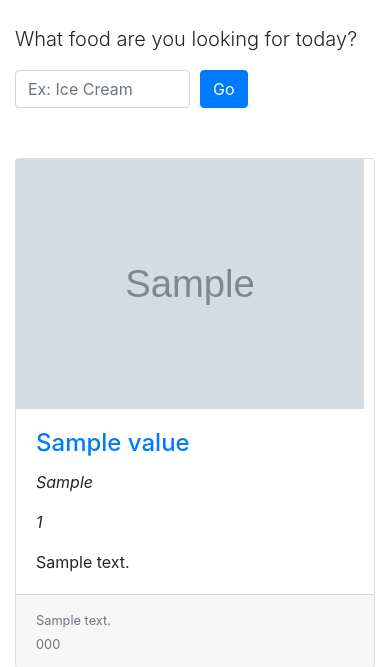
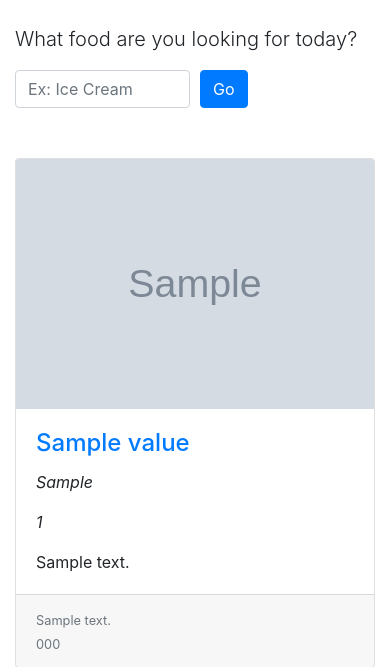
Before and after one commit to jerrylin3321/aldente-website, a Flask app: template templates/response.html in a window 390 px wide. Shown: the part 1305-1972 px from the top of the page. Run offline with Flask 2, Linux system fonts and the light colour scheme; the template is opened without the code that fills it: most values are stand-ins (such as "Sample title", 1, 10 or a date in 2020); grey boxes marked "Sample" are stand-in pictures; some libraries are stand-ins or nearby versions.

Commit message:
added responsive images

```diff
--- a/static/custom.css
+++ b/static/custom.css
@@ -14,3 +14,9 @@
 .about{
   padding-top: 75px;
 }
+
+.card-img-top {
+  width: 100%;
+  height: 15vw;
+  object-fit: cover;
+}
--- a/templates/response.html
+++ b/templates/response.html
@@ -167,7 +167,7 @@
           {% for key, value in business_dict.items() %}
           <div class="col-md-6 mb-4">
             <div class="card h-100">
-              <a href="#"><img  src={{ value['image_url'] }} style="width: 348px; height: 250px;" alt="" "></a>
+              <a href="#"><img class="card-img-top" src={{ value['image_url'] }} style="height: 250px;"  alt="" ></a>
               <div class="card-body">
                 <h4 class="card-title">
                   <a href={{value['url']}}>{{ value['name'] }}</a>
```
